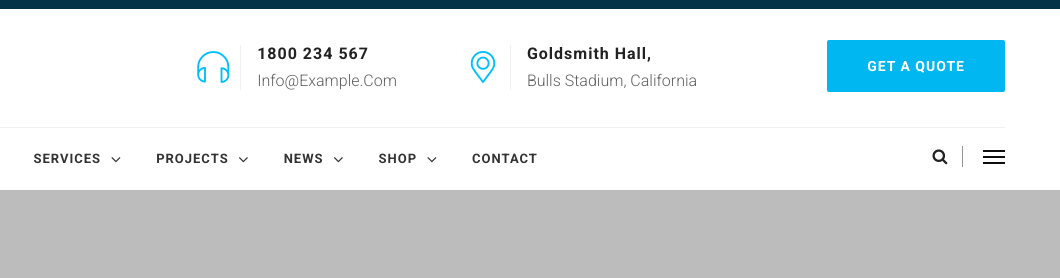
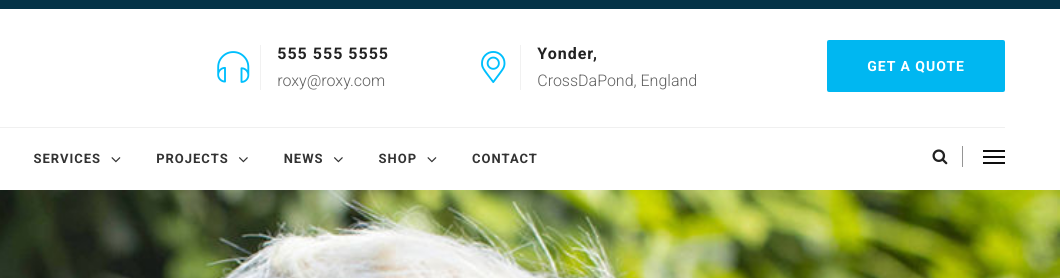
Before and after one commit to gcbest/roxane, a plain HTML site: page index.html in a window 1280 px wide. Shown: the part 43-321 px from the top of the page, 220-1280 px from the left. Drawn offline with Linux system fonts and the light colour scheme.

Commit message:
dummy info

```diff
--- a/index.html
+++ b/index.html
@@ -66,15 +66,15 @@
                         <!--Info Box-->
                         <div class="upper-column info-box">
                             <div class="icon-box"><span class="flaticon-headphones"></span></div>
-                            1800 234 567
-                            <div class="light-text">Info@Example.Com</div>
+                            555 555 5555
+                            <div class="light-text">roxy@roxy.com</div>
                         </div>
 
                         <!--Info Box-->
                         <div class="upper-column info-box">
                             <div class="icon-box"><span class="flaticon-placeholder"></span></div>
-                            Goldsmith Hall,
-                            <div class="light-text">Bulls Stadium, California</div>
+                            Yonder,
+                            <div class="light-text">CrossDaPond, England</div>
                         </div>
 
                         <!--Info Box-->
@@ -345,7 +345,7 @@
             <div class="tp-banner">
                 <ul>
 					<li data-transition="fade" data-slotamount="1" data-masterspeed="1000" data-thumb="images/main-slider/5.jpg"  data-saveperformance="off"  data-title="Awesome Title Here">
-                    <img src="images/main-slider/5.jpg"  alt=""  data-bgposition="center top" data-bgfit="cover" data-bgrepeat="no-repeat">
+                    <img src="images/main-slider/boris.jpg"  alt=""  data-bgposition="center top" data-bgfit="cover" data-bgrepeat="no-repeat">
 
                     <div class="tp-caption sfl sfb tp-resizeme"
                     data-x="left" data-hoffset="15"
```
Also changed, not shown: images/main-slider/boris.jpg (added).
